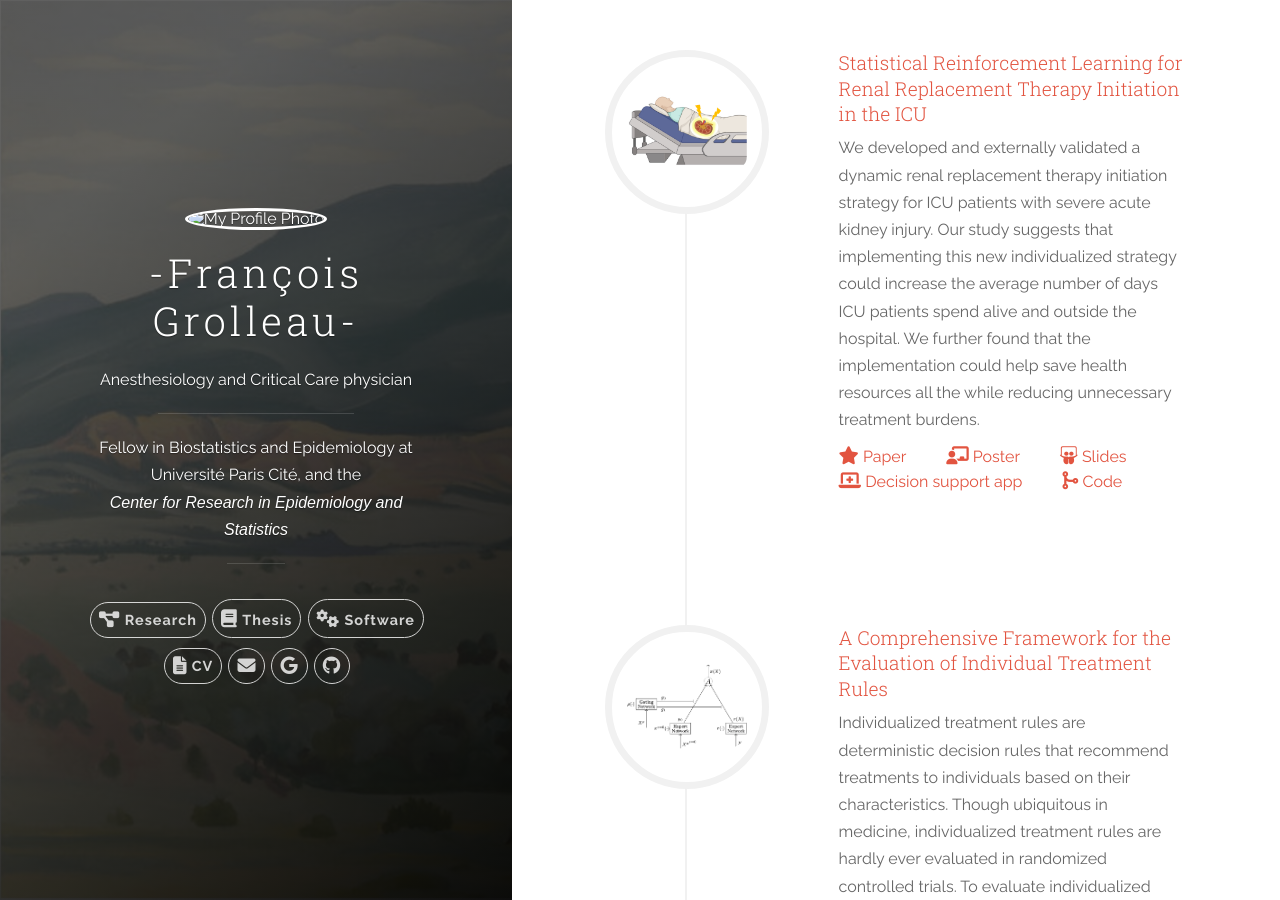
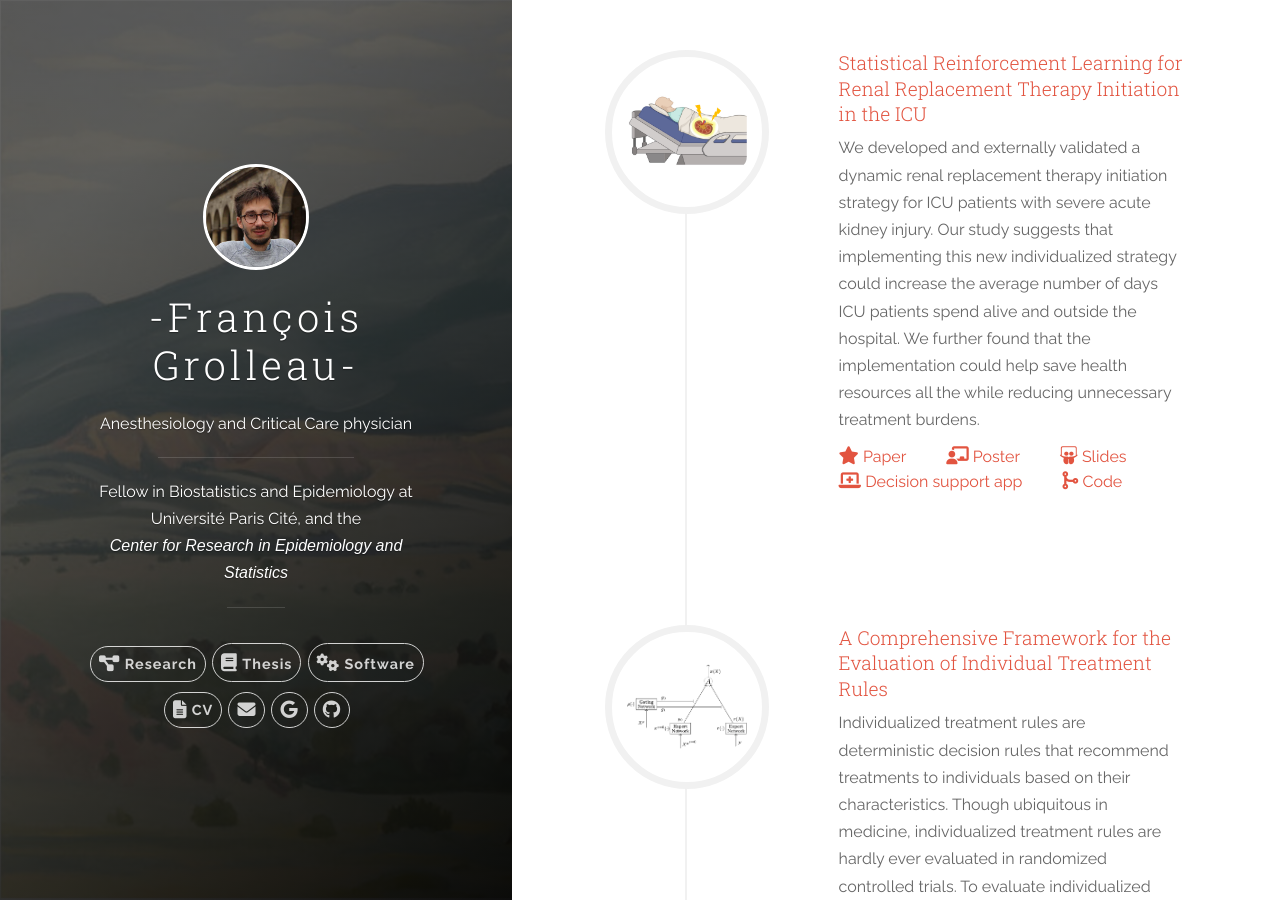
Before and after one commit to fcgrolleau/fcgrolleau.github.io, a Jekyll site: the page built from index.html, in a window 1280 px wide and 900 px high. Built offline with Jekyll 4.4.1, drawn with Linux system fonts in a browser that asks for light colours.

Commit message:
fix profilepic?

```diff
--- a/_config.yml
+++ b/_config.yml
@@ -3,7 +3,7 @@ title: François Grolleau
 description: 'François Grolleau'
 url: 'http://thomas.zuehlke.family'
 baseurl: ''
-profilepic:
+profilepic: '/images/francois.jpg'
 bkimage: '/images/bk1.jpg'
 google_analytics: UA-XXXXXX-X
 font_awesome: 'XXXXXXXXXX.js'
```
